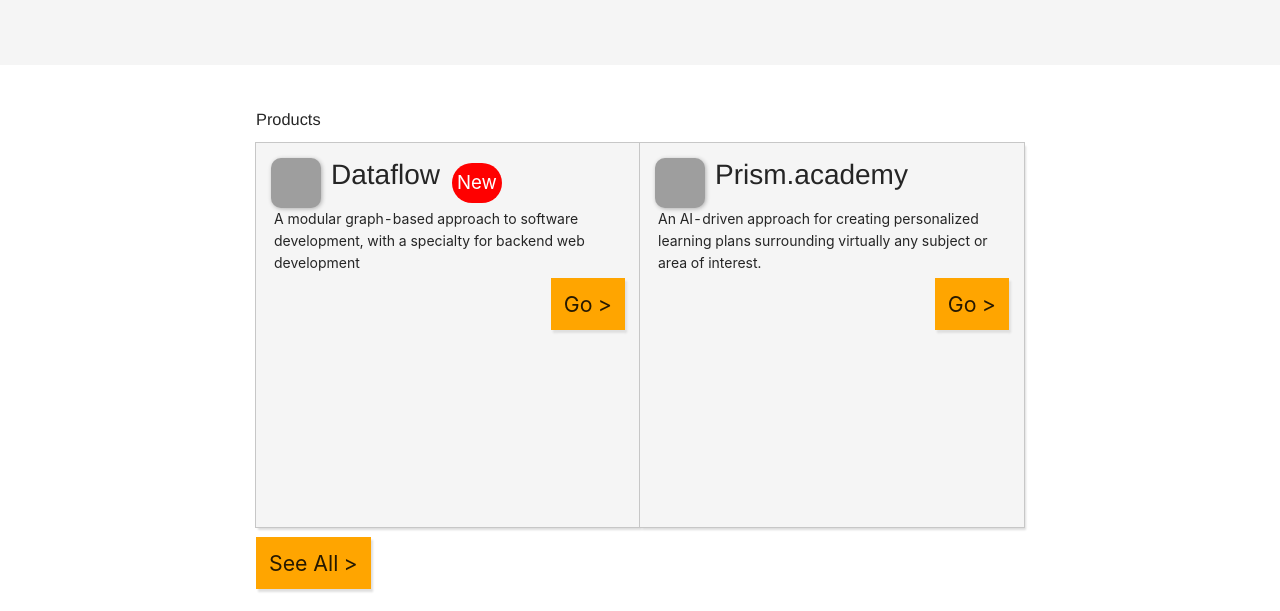
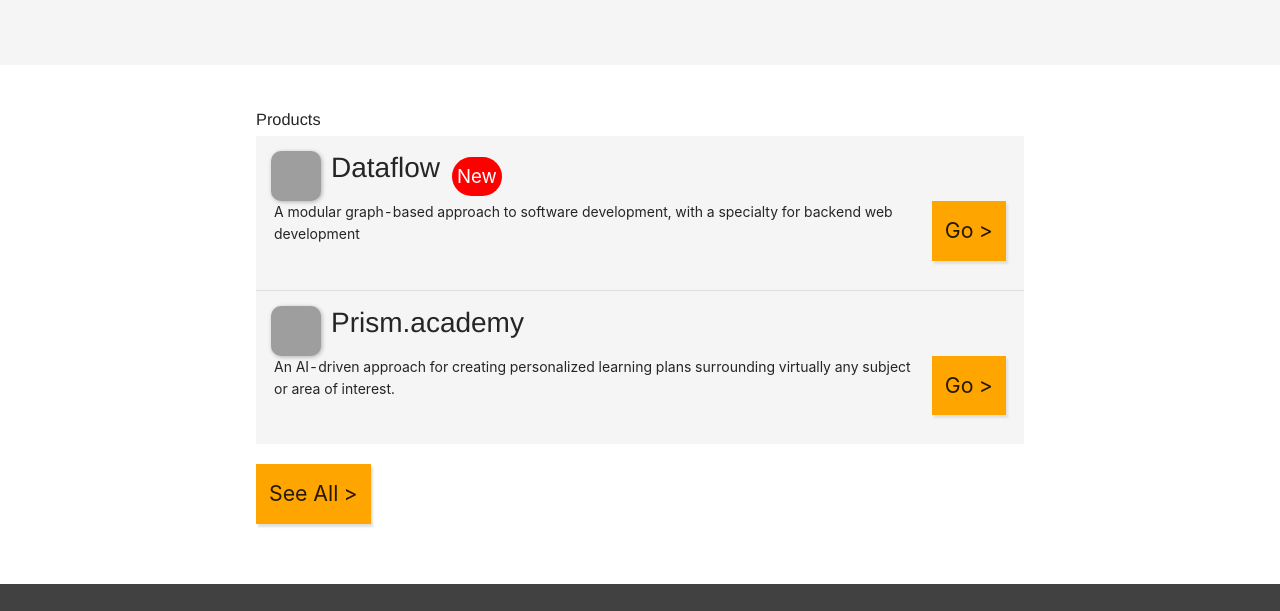
Before and after one commit to cotangent-software/cotangent.software, a Gatsby site: page / in a window 1280 px wide. Shown: the part 694-1305 px from the top of the page. Built offline with nearby package versions, Linux system fonts and the light colour scheme; Gatsby itself is replaced by a stand-in of ours; grey boxes are pictures that could not be loaded; what typography-theme-bootstrap would draw is missing.

Commit message:
Update project listing styles

```diff
--- a/src/components/IndexActionButton.module.css
+++ b/src/components/IndexActionButton.module.css
@@ -1,4 +1,6 @@
 .rootButton {
+    display: inline-block;
+    min-width: fit-content;
     border-radius: 0;
     font-size: 16pt;
     padding: 13px;
--- a/src/components/ProductSquare.js
+++ b/src/components/ProductSquare.js
@@ -18,13 +18,13 @@
           { isNew && <><div style={{ marginLeft: '12px' }}/><NewTag/></> }
         </div>
       </div>
-      <div style={{ margin: '0 3px' }}>
-        <p>
+      <div style={{ margin: '0 3px', display: 'flex' }}>
+        <p style={{ marginRight: '10px' }}>
           {description}
         </p>
-      </div>
-      <div style={{ width: '100%', textAlign: 'right' }}>
-        <IndexActionButton external href={url}>Go &gt;</IndexActionButton>
+        <p style={{ minWidth: 'fit-content'}}>
+          <IndexActionButton external href={url}>Go &gt;</IndexActionButton>
+        </p>
       </div>
     </div>
   </div>
--- a/src/pages/index.js
+++ b/src/pages/index.js
@@ -4,7 +4,7 @@
 import SEO from "../components/seo"
 import styles from '../styles/index.module.css'
 import IndexActionButton from '../components/IndexActionButton';
-import { graphql } from 'gatsby';
+import { graphql, Link } from 'gatsby';
 import ProductSquare from '../components/ProductSquare';
 
 
@@ -112,7 +112,9 @@
         </div>
       </div>
       <div className={styles.productsContainer} id={'products'}>
-        <h3>Products</h3>
+        <Link to={'/products'}>
+          <h3>Products</h3>
+        </Link>
         <div className={styles.productsGrid}>
           {
             products.map((product, key) => (
--- a/src/styles/index.module.css
+++ b/src/styles/index.module.css
@@ -27,32 +27,19 @@
     margin-bottom: 15px;
 }
 .productsGrid {
-    display: grid;
     margin-bottom: 20px;
-    grid-template-columns: repeat(2, 1fr);
 }
 
 /* Product Square */
-.productSquare {
-    width: 100%;
-    padding-top: 100%;
-    position: relative;
-    box-shadow: 2px 3px 2px 0 #dddddd;
-    background-color: #f5f5f5;
-    transition: background-color 0.5s;
+.productSquare:first-child {
+    border-bottom: 1px solid #dedede;
 }
-.productSquare:hover {
-    background-color: #ffebc7;
+.productSquare:last-child {
+    border-bottom: none;
 }
 .productSquareContent {
-    position: absolute;
-    top: 0;
-    bottom: 0;
-    left: 0;
-    right: 0;
     padding: 15px;
-    transition: background-color 0.5s;
-    outline: 1px solid #c7c7c7;
+    background-color: #f5f5f5;
 }
 .productSquareLogo {
     width: 50px;
```
